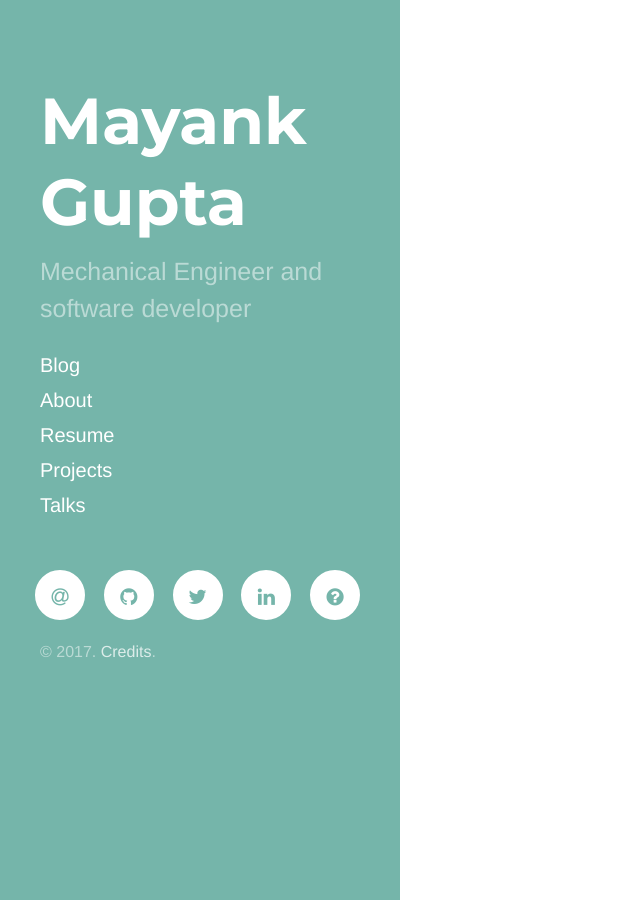
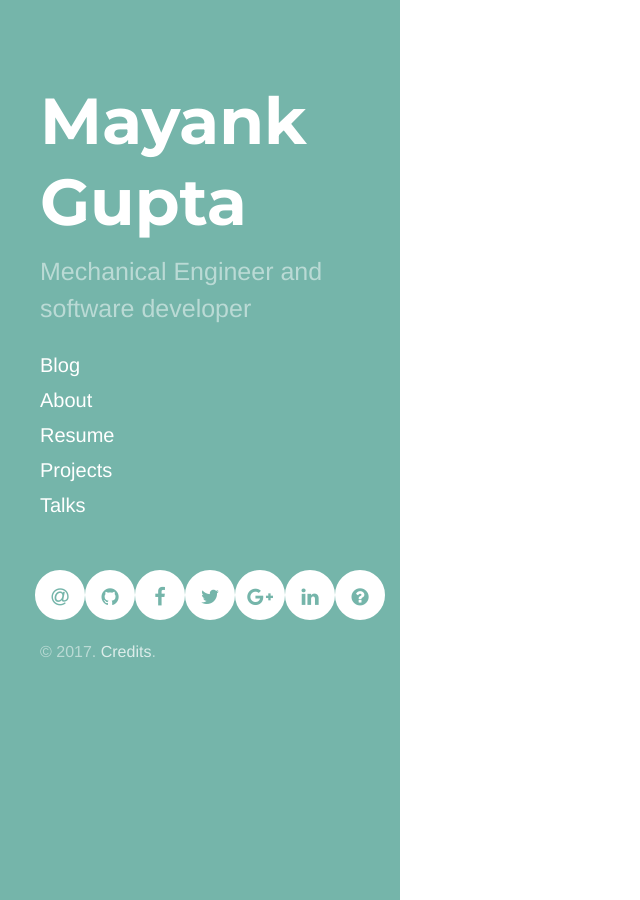
Before and after one commit to arcruiton/mayankgupta.gq, a Jekyll site: the page built from index.html, in a window 1280 px wide. Shown: the whole page, without its empty margins (0-640 px from the left). Built offline with Jekyll 4.4.1, drawn with Linux system fonts in a browser that asks for light colours; nearby versions of some CDN libraries; the list of posts is cut into pages by our own code.

Commit message:
Update sidebar.html

```diff
--- a/_includes/sidebar.html
+++ b/_includes/sidebar.html
@@ -55,27 +55,27 @@
             </a>
         </li>
         <li>
-            <a href="{{ site.author.github }}" target="_blank" class="btn-social btn-outline" title="vakila on GitHub">
+            <a href="{{ site.author.github }}" target="_blank" class="btn-social btn-outline" title="Mayank on GitHub">
                 <i class="fa fa-fw fa-github"></i>
             </a>
         </li>
-        <!-- <li>
-            <a href="{{ site.author.facebook }}" target="_blank" class="btn-social btn-outline" title="Anjana Vakil on Facebook">
+        <li>
+            <a href="{{ site.author.facebook }}" target="_blank" class="btn-social btn-outline" title="Mayank on Facebook">
                 <i class="fa fa-fw fa-facebook"></i>
             </a>
-        </li> -->
+        </li>
         <li>
-            <a href="{{ site.author.twitter }}" target="_blank" class="btn-social btn-outline" title="@AnjanaVakil on Twitter">
+            <a href="{{ site.author.twitter }}" target="_blank" class="btn-social btn-outline" title="@Mayank on Twitter">
                 <i class="fa fa-fw fa-twitter"></i>
             </a>
         </li>
-        <!-- <li>
-            <a href="{{ site.author.googleplus }}" target="_blank" class="btn-social btn-outline" title="Google Plus">
+       <li>
+            <a href="{{ site.author.googleplus }}" target="_blank" class="btn-social btn-outline" title="Mayank on Google+">
                 <i class="fa fa-fw fa-google-plus"></i>
             </a>
-        </li> -->
+        </li>
         <li>
-            <a href="{{ site.author.linkedin}}" target="_blank" class="btn-social btn-outline" title="Anjana Vakil on LinkedIn">
+            <a href="{{ site.author.linkedin}}" target="_blank" class="btn-social btn-outline" title="Mayank on LinkedIn">
                 <i class="fa fa-fw fa-linkedin"></i>
             </a>
         </li>
```
